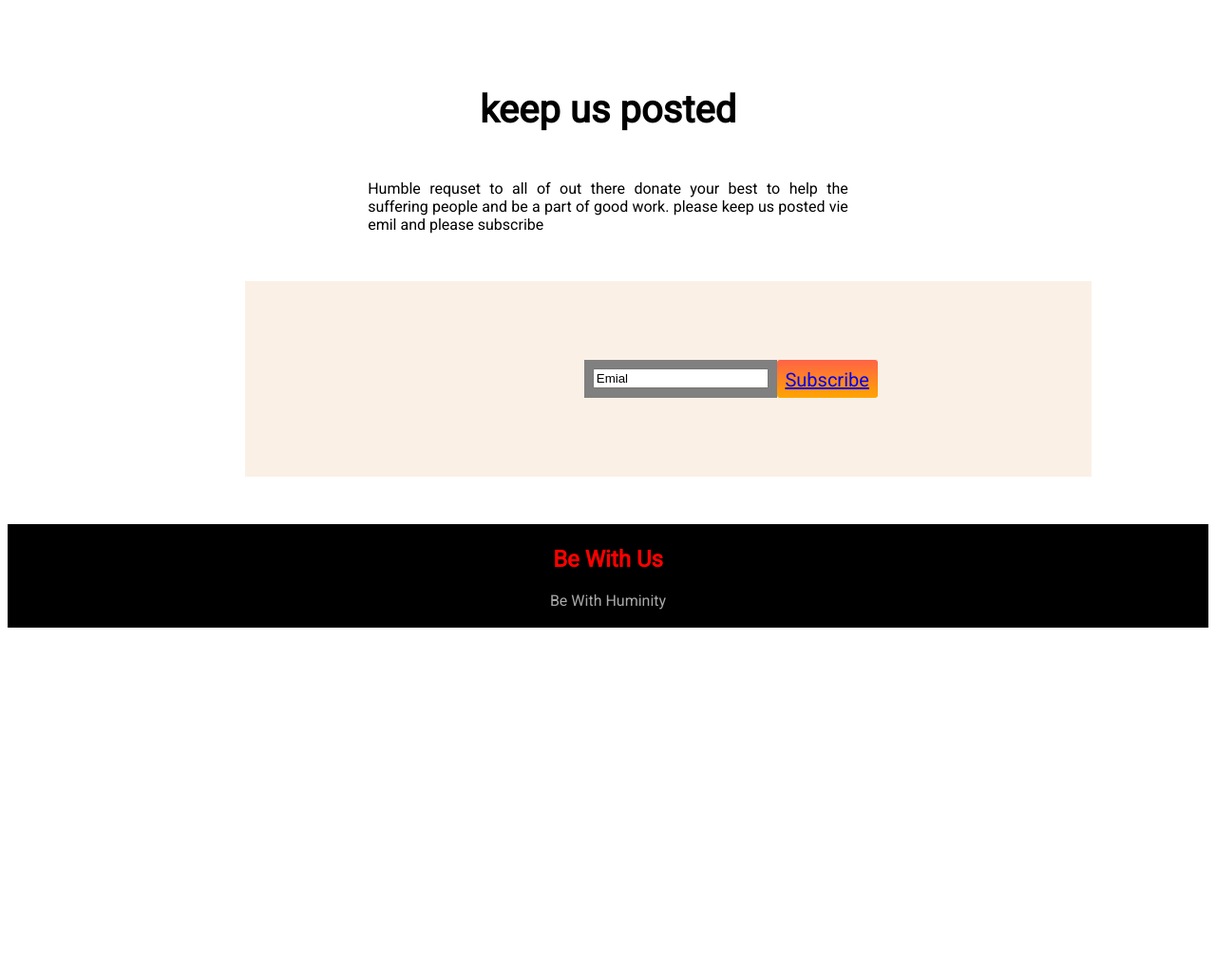
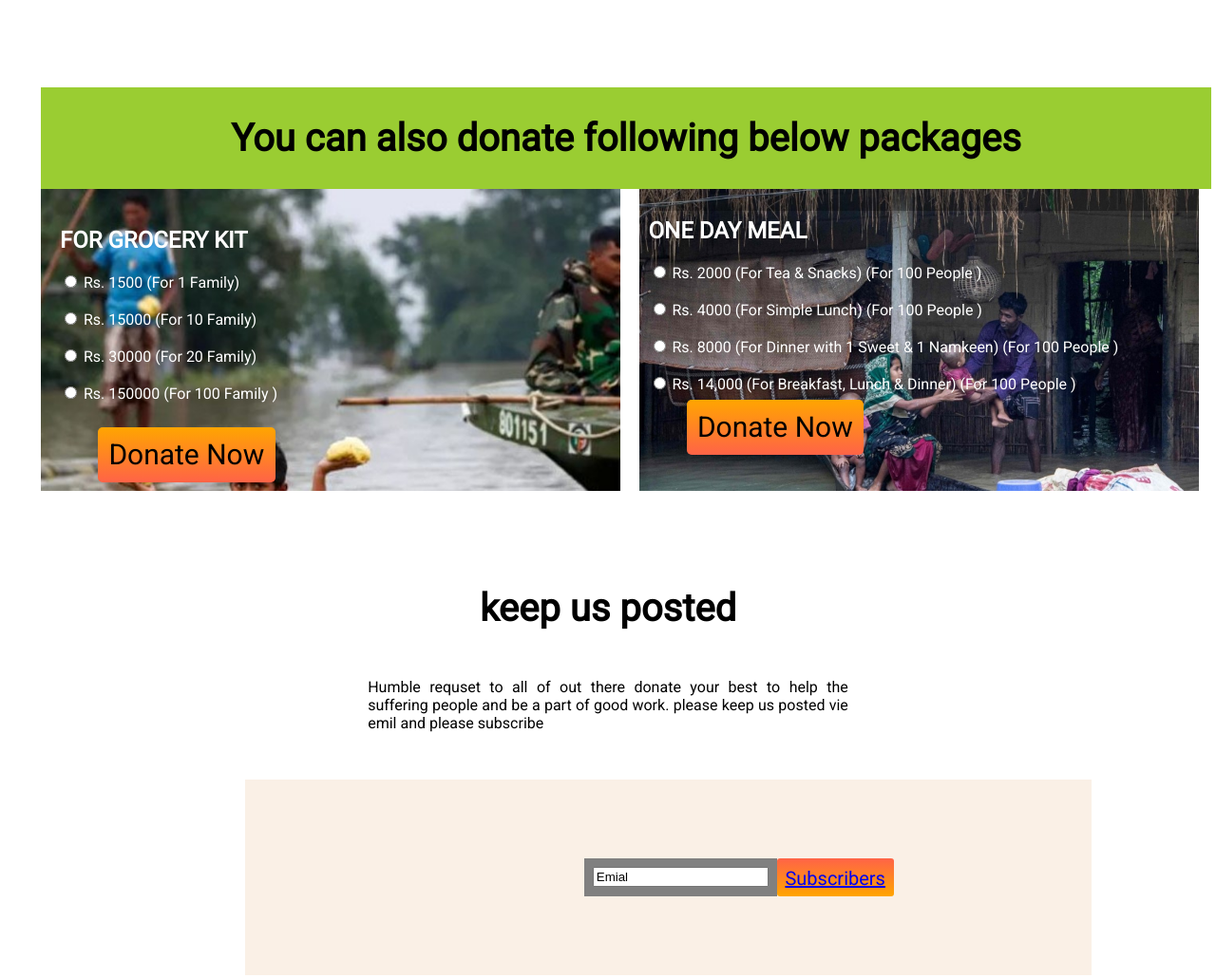
Before and after one commit to Masud-Parveg/prvg-donate-today-repo, a plain HTML site: page index.html in a window 1280 px wide. Shown: the part 3993-5023 px from the top of the page at 95% size. Before the commit the page ends 4662 px from the top, so only its background shows below. Drawn offline with Linux system fonts and the light colour scheme.

Commit message:
final checking

```diff
--- a/index.html
+++ b/index.html
@@ -19,7 +19,7 @@
                 Regular water source at high risk of contamination with microorganisms, sewage, heating oil, agricultural or industrial waste, chemicals and other substances, sanitation facilities are poor and unhygienic, all can cause serious illness and putting strain on the already affected health facilities.
                 We are reaching out for your support in our bid to raise money for those affected by the floods in Bangladesh.
                 </p><br><br>
-               <a target="_blank" href="https://www.tatango.com/non-profits/" class="donate-button"> Donate Now</a>
+               <a target="_blank" href="https://ebl.com.bd/eblnetbanking" class="donate-button"> Donate Now</a>
             </div>
     </section>
     <section class="section-02">
@@ -50,7 +50,7 @@
             <input type="text" id="other-amount" name="Other-Amount-Taka" placeholder="Other Amount (Taka)" >
         </form>
         <hr width="60%"><br><br>
-        <a target="_blank" href="https://www.tatango.com/non-profits/" class="donate-button"> Donate Now</a>
+        <a target="_blank" href="https://ebl.com.bd/eblnetbanking" class="donate-button"> Donate Now</a>
     </div>
     <div class="donate-plan">
         <h1>Our Donate Plan</h1>
@@ -80,7 +80,7 @@
         <div>
             <h1>Only Your Donation can save them</h1>
             <p> As imformed above  around 7.2 million people are affected by this sudden flash flood and water. Most of them are seeking for food, water, cloathes, shelter, medicine. Becaus it impossible to reach out the most affected areas due to road damage and the relief operations are encountering logistical challenges . So please hepl them and be with the huminity  </p>
-            <a target="_blank" href="https://www.tatango.com/non-profits/" class="button-how-to-help-01"> How to help</a>
+            <a target="_blank" href="https://ebl.com.bd/eblnetbanking" class="button-how-to-help-01"> How to help</a>
         </div>
         <div>
             <img src="images/flood-mid banner.jpg" alt="donation photo">
@@ -94,8 +94,42 @@
             <h1>Parvez Hasan in aid of the flood-affected in Bangladesh</h1>
             <p>Parvez Hasan, a familiar face on Facebook and YouTube, has already captured the hearts of thousands with his thoughtful social media posts. In his videos, he highlights the lives of the underprivileged people of the peripheries and helps them in various ways.
              At present, when people of Sylhet, Sunamganj and Kurigram are affected by the devastating floods. Parvez Hasan has taken numerous steps to stand by the flood victims along with many other compassionate individuals of the country.According to Hasan, Founder of Sohomormita Foundation, and Volunteer Coordinator at BIN Network Foundation, they were able to distribute, jaggery, flat rice, puffed rice, distilled water and emergency medicine in the first few days. Then the realisation hit them that the victims, already in an uncomfortable situation, perhaps preferred traditional food over uncustomary, dry food. "This is when we started to cook for them," said Hasan</p>
-            <a target="_blank" href="https://www.tatango.com/non-profits/" class="button-how-to-help-02"> About Parvez Hasan</a>
+            <a target="_blank" href="https://google.com" class="button-how-to-help-02"> About Parvez Hasan</a>
             </div>
+    </section>
+        <div class="bonus-section-h1">
+        <h1>You can also donate following below packages </h1>
+        </div>
+    <section class="bonus-section" >
+        <div class="bonus-section-width-01">
+            <h1>FOR GROCERY KIT</h1>
+            <form>
+                <input type="radio" name="donation">
+                <label for="(donation)">Rs. 1500 (For 1 Family)</label><br><br>
+                <input type="radio" name="donation">
+                <label for="(donation)">Rs. 15000 (For 10 Family)</label><br><br>
+                <input type="radio" name="donation">
+                <label for="(donation)">Rs. 30000 (For 20 Family)</label><br><br>
+
+                <input type="radio" name="donation">
+                <label for="(donation)">Rs. 150000 (For 100 Family )</label><br><br><br>
+            </form>
+            <a target="_blank" href="https://ebl.com.bd/eblnetbanking" class="button-how-to-help-02">Donate Now</a>
+        </div>
+        <div class="bonus-section-width-02">
+            <h1>ONE DAY MEAL</h1>
+            <form>
+                <input type="radio" name="donation">
+                <label for="(donation)">Rs. 2000 (For Tea & Snacks) (For 100 People )</label><br><br>
+                <input type="radio" name="donation">
+                <label for="(donation)">Rs. 4000 (For Simple Lunch) (For 100 People )</label><br><br>
+                <input type="radio" name="donation">
+                <label for="(donation)">Rs. 8000 (For Dinner with 1 Sweet & 1 Namkeen) (For 100 People )</label><br><br>
+                <input type="radio" name="donation">
+                <label for="(donation)">Rs. 14,000 (For Breakfast, Lunch & Dinner) (For 100 People )</label><br><br>
+            </form>
+            <a target="_blank" href="https://ebl.com.bd/eblnetbanking" class="button-how-to-help-02">Donate Now</a>
+        </div>
     </section>
 
         <div class="donate-plan">
@@ -109,14 +143,14 @@
                 <input type="Email" id="Email" name="Email to us" value="Emial">
             </form>
         </div>
-        <div class="button-subcription">
-             <a target="_blank" href="https://www.tatango.com/non-profits/"> Subscribe</a>
+        <div class="button-subscribers">
+             <a target="_blank" href="https://ebl.com.bd/eblnetbanking"> Subscribers</a>
         </div>
     </section>
     <section class="section-09">
         <div>
-            <h1>Be With Us </h1>
-            <p>Be With Huminity</p>
+            <h1>Be With Humanity.......... </h1>
+            <p>Please be first to donate here</p>
         </div>
 
 </section>
--- a/style.css
+++ b/style.css
@@ -81,6 +81,7 @@ body {
     margin-left: 40%;
 
 }
+
 .donate-plan h1 {
     margin-top: 100px ;
     font-size: 40px;
@@ -175,9 +176,40 @@ body {
     padding: 2%;
 }
 
-.section-07 {
+.bonus-section{
     display: flex;
-
+}
+.bonus-section-h1{
+    font-size: 20px;
+    text-align: center;
+    margin-bottom: 0;
+    margin-left: 35px;
+    border: solid yellowgreen;
+    background-color: yellowgreen;
+    width: 97%;
+}
+.bonus-section-width-01 {
+    color: white;
+    background-image: url(images/banner-01.jpg);
+    background-size:800px;
+    background-repeat: no-repeat;
+    width: 50%;
+    margin-left:35px;
+    margin-top: 0px;
+    margin-right: 0;
+    padding: 20px;
+}
+.bonus-section-width-02 {
+    color: white;
+    background-image: url(images/banner-02.jpg);
+    background-size:800px;
+    background-repeat: no-repeat;
+    width: 50%;
+    margin-left:20px;
+    margin-top: 0px;
+    margin-right: 10px;
+    margin-bottom: 0;
+    padding: 10px;
 }
 .section-07 h1 {
     margin-left: 8%;
@@ -189,14 +221,6 @@ body {
     text-align: justify;
 }
 
-.row {
-    display: flex;
-}
-.column {
-    float: left;
-    width: 20%;
-    padding: 3px;
-}
 .section-08 {
     display: flex;
     border: solid   linen;
@@ -215,11 +239,11 @@ body {
     padding: 1%;
 
 }
-.button-subcription {
+.button-subscribers {
+    text-decoration: none;
     font-size: 20px;
     color: white;
     background-image: linear-gradient(tomato, orange);
-    text-decoration: none;
     border-radius: 3px;
     margin-top: 80px;
     margin-bottom: 80px;
@@ -233,5 +257,9 @@ body {
     background-color: black;
  }
 .section-09 h1{
+    font-size: 30x;
     color: red;
 }
+.section-09 p{
+    color: gray;
+}
```
Also changed, not shown: images/banner-01.jpg (added), images/banner-02.jpg (added).
